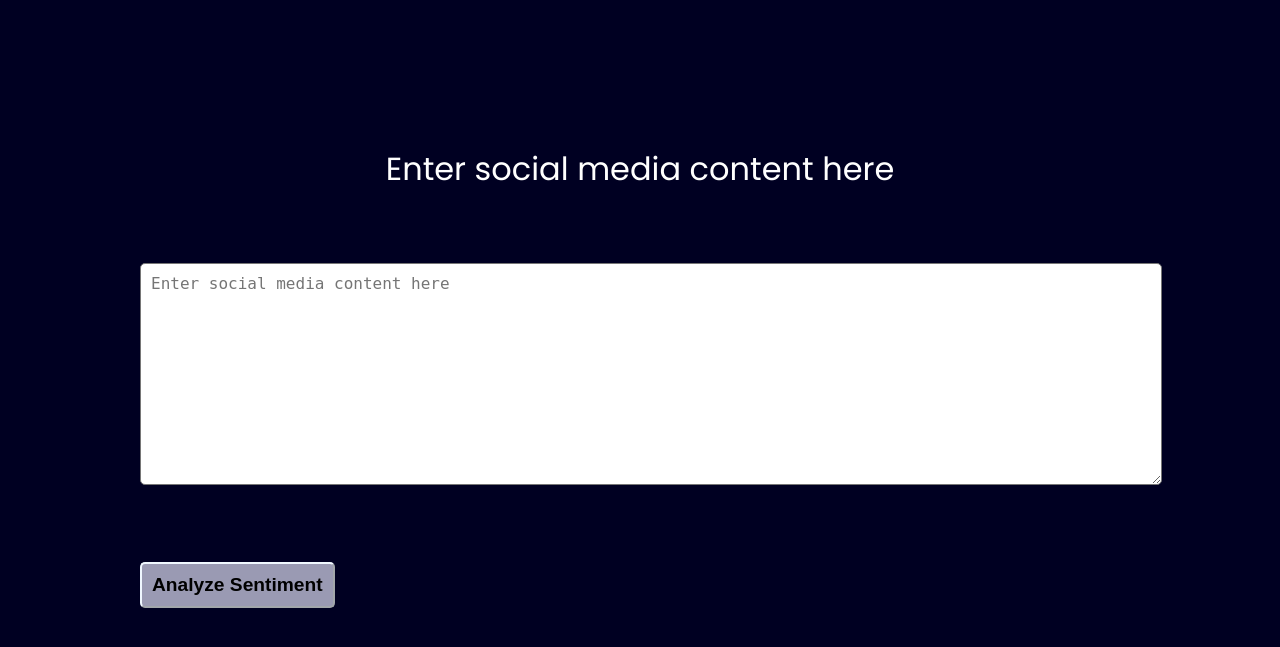
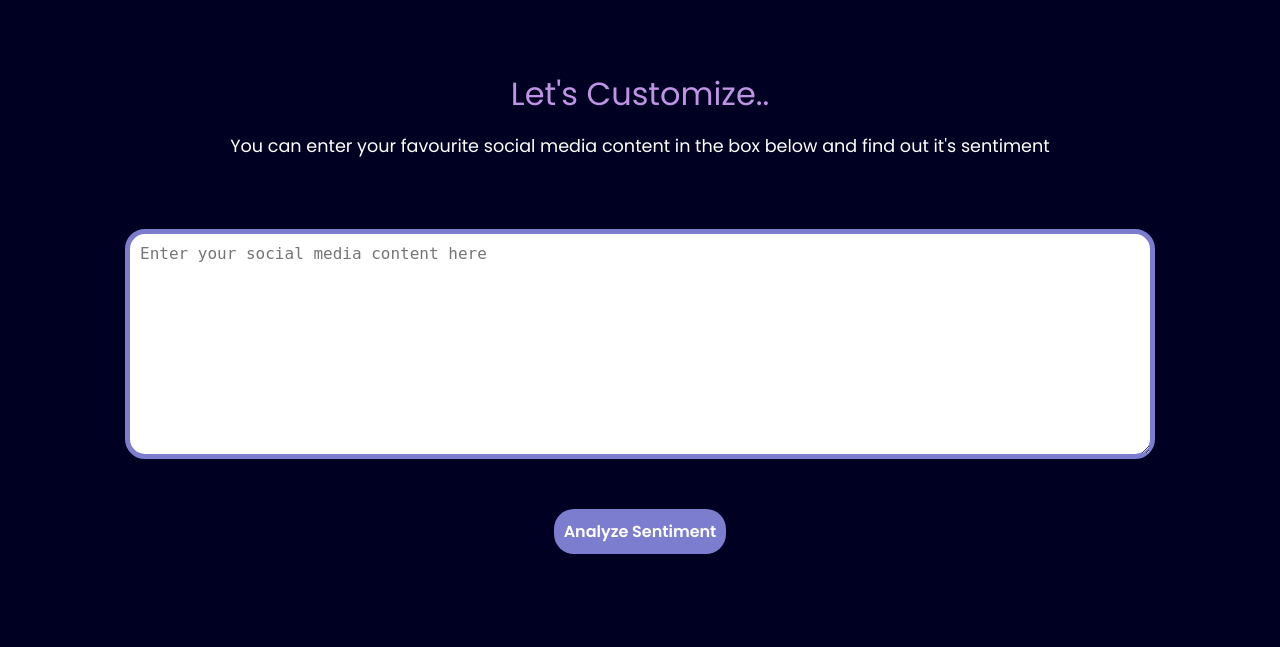
Before and after one commit to TIDYMOUSE/SixBits-Sentiment-Analysis, a Django app: page /analyze/ in a window 1280 px wide. Shown: the part 80-727 px from the top of the page. Run offline with Django 4.2, Linux system fonts and the light colour scheme.

Commit message:
Changes made

```diff
--- a/templates/posts/analyse.html
+++ b/templates/posts/analyse.html
@@ -57,7 +57,7 @@
       .topic-heading {
         text-align: center;
         font-size: 2rem;
-        margin-top: 225px;
+        margin-top: 150px;
       }
 
       .sticky-nav {
@@ -69,9 +69,14 @@
 
       .input-box {
         width: 1000px;
-
+        font-size: 15px;
         margin: 0 auto;
         margin-top: 70px;
+
+        display: flex;
+        justify-content: center;
+        align-items: center;
+        flex-direction: column;
       }
 
       #text-input {
@@ -79,19 +84,28 @@
         height: 200px;
         padding: 10px;
         font-size: 16px;
-        border-radius: 5px;
+        border-radius: 20px;
+        border: 5px solid rgb(125, 125, 207);
       }
 
       #analyze-button {
-        background-color: rgb(154, 154, 179);
-        color: black;
+        background-color: rgb(125, 125, 207);
+        color: white;
         padding: 10px;
-        border-radius: 5px;
+        border-radius: 20px;
         cursor: pointer;
-        margin-top: 70px;
-        font-size: 1.2rem;
-        font-weight: 700;
-        border-color: aliceblue;
+        margin-top: 50px;
+        font-size: 16px;
+        font-weight: 600;
+        /* border-color: aliceblue; */
+        border: none;
+        margin-bottom: 40px;
+        font-family: "Poppins", sans-serif;
+      }
+      .topic {
+        color: #bf94e4;
+        text-align: center;
+        margin-bottom: 15px;
       }
     </style>
     <script>
@@ -123,13 +137,20 @@
           <li><a href="{% url 'contact-us'%}">Contact Us</a></li>
         </ul>
       </nav>
-      <div class="topic-heading">Enter social media content here</div>
+
+      <div class="topic-heading">
+        <div class="topic"><p>Let's Customize..</p></div>
+        <p style="font-size: 1.1rem">
+          You can enter your favourite social media content in the box below and
+          find out it's sentiment
+        </p>
+      </div>
     </header>
     <main>
       <div class="input-box">
         <textarea
           id="text-input"
-          placeholder="Enter social media content here"
+          placeholder="Enter your social media content here"
         ></textarea>
         <button type="button" id="analyze-button">Analyze Sentiment</button>
       </div>
--- a/templates/trends/posts.html
+++ b/templates/trends/posts.html
@@ -34,7 +34,7 @@
         <li><a href="{% url 'contact-us'%}">Contact Us</a></li>
       </ul>
     </nav>
-    <div class="box">
+
     <div class="title">
       <h1>Trending Posts</h1>
       <i class="fa-solid fa-arrow-trend-up" style="color: white"></i>
@@ -68,6 +68,5 @@
         </div>
       </div>
     </div>
-    </div>
   </body>
 </html>
```
Also changed, not shown: static/styles/posts.css (+40 -13 lines). Lines whose indentation alone changed are shown as unchanged.
